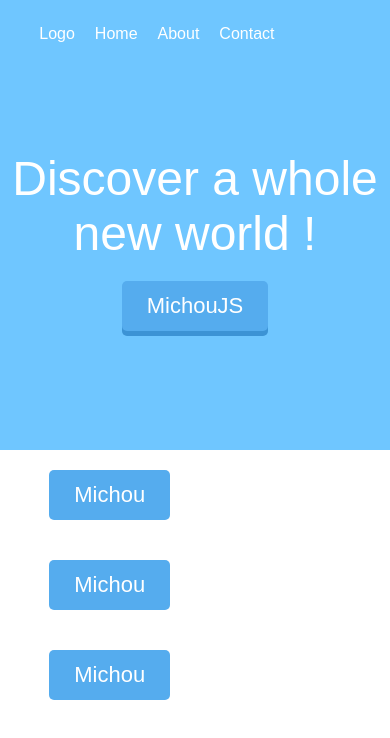
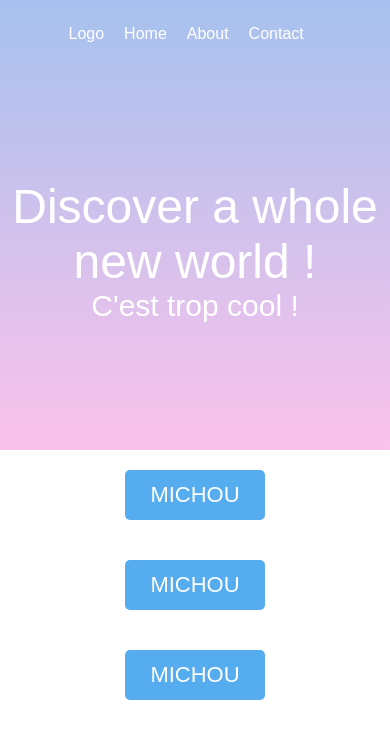
Before and after one commit to soufianeisnotafunction/salt, a React (Create React App) app: page / in a window 390 px wide. Shown: the top 738 px of the page. Built offline with nearby package versions, Linux system fonts and the light colour scheme.

Commit message:
Integrated media queries in Col components

```diff
--- a/src/App.js
+++ b/src/App.js
@@ -11,18 +11,18 @@ class App extends Component {
         return (
             <div className="App">
 
-              <Jumbotron height='450px' image='https://static.pexels.com/photos/320007/pexels-photo-320007.jpeg' title='Discover a whole new world !' subtitle={<Button>MichouJS</Button>} navbar={<Navbar/>}/>
+              <Jumbotron height='450px' title='Discover a whole new world !' subtitle="C'est trop cool !" navbar={<Navbar/>}/>
 
               <Container>
                 <Row>
-                    <Col desk={4} tab={12} mob={12}>
-                        <Button flat >Michou</Button>
+                    <Col desk={4} tab={12} mob={12} justify='center'>
+                        <Button flat>MICHOU</Button>
                     </Col>
-                    <Col desk={4} tab={12} mob={12}>
-                      <Button flat >Michou</Button>
+                    <Col desk={4} tab={12} mob={12} justify='center'>
+                      <Button flat>MICHOU</Button>
                     </Col>
-                    <Col desk={4} tab={12} mob={12}>
-                        <Button flat >Michou</Button>
+                    <Col desk={4} tab={12} mob={12} justify='center'>
+                        <Button flat>MICHOU</Button>
                     </Col>
                 </Row>
               </Container>
--- a/src/col/Col.jsx
+++ b/src/col/Col.jsx
@@ -3,13 +3,15 @@ import styled from 'styled-components';
 let columnWidth = 100 / 12;
 
 const Col = styled.div `
-    width: ${props => window.screen.width <= 480
-    ? columnWidth * props.mob + '%'
-    : window.screen.width >= 720 && window.screen.width < 960
-        ? columnWidth * props.tab + '%'
-        : window.screen.width >= 960
-            ? columnWidth * props.desk + '%'
-            : null};
+    @media only screen and (max-width: 480px) {
+      width: ${props => props.mob ? columnWidth * props.mob + '%' : null};
+    }
+    @media only screen and (min-width: 720px) {
+      width: ${props => props.tab ? columnWidth * props.tab + '%' : null};
+    }
+    @media only screen and (min-width: 960px) {
+      width: ${props => props.desk ? columnWidth * props.desk + '%' : null};
+    }
     display: flex;
     justify-content: ${props => props.justify ? props.justify : null};
     align-items: ${props => props.align ? 'center' : null};
--- a/src/container/Container.jsx
+++ b/src/container/Container.jsx
@@ -4,9 +4,9 @@ const Container = styled.div `
   width: ${props => window.screen.width <= 480
     ? 100 + '%'
     : window.screen.width >= 720
-        ? 85 + '%'
+        ? 70 + '%'
         : window.screen.width >= 960
-            ? 70 + '%'
+            ? 50 + '%'
             : null};
   margin: 0 auto;
   `;
--- a/src/jumbotron/Jumbotron.jsx
+++ b/src/jumbotron/Jumbotron.jsx
@@ -6,7 +6,7 @@ width: 100%;
 background-color: #6FC6FF;
 background-image: ${props => props.image
   ? `linear-gradient(rgba(0, 0, 0, 0.3), rgba(0, 0, 0, 0.3)), url(${props.image})`
-  : null}
+  : 'linear-gradient(to top, #fbc2eb 0%, #a6c1ee 100%);'}
   background-size: cover;
   background-position: center;
   `;
```
